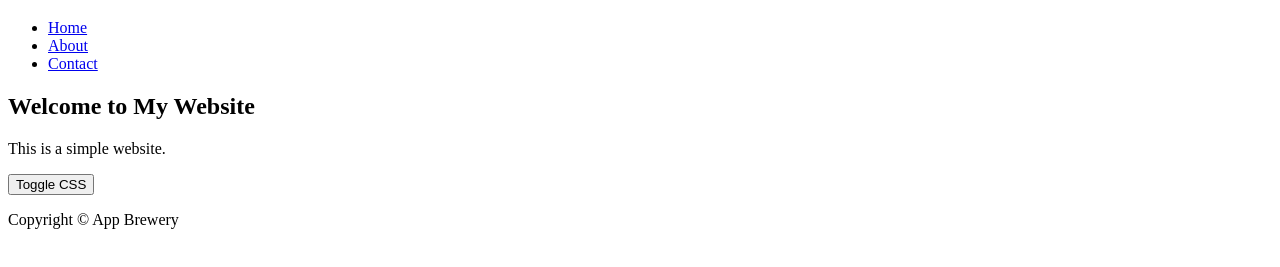
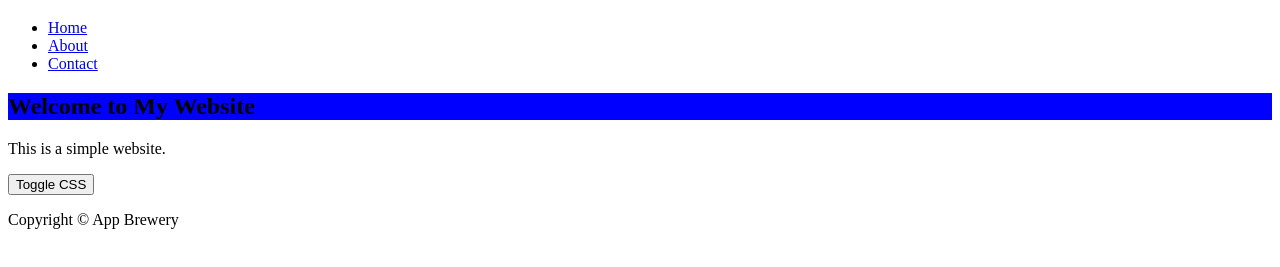
Before and after one commit to GhaziAbed/csslearning, a plain HTML site: page index.html in a window 1280 px wide. Shown: the part 61-328 px from the top of the page. Drawn offline with Linux system fonts and the light colour scheme.

Commit message:
Update index.html

```diff
--- a/index.html
+++ b/index.html
@@ -17,7 +17,7 @@
     </ul>
   </nav>
   <main>
-    <h2 H2Color="background:blue">Welcome to My Website</h2>
+    <h2 style="background:blue">Welcome to My Website</h2>
     <p>This is a simple website.</p>
     <button onclick="addCSS()" id="button">Toggle CSS</button>
 
```
